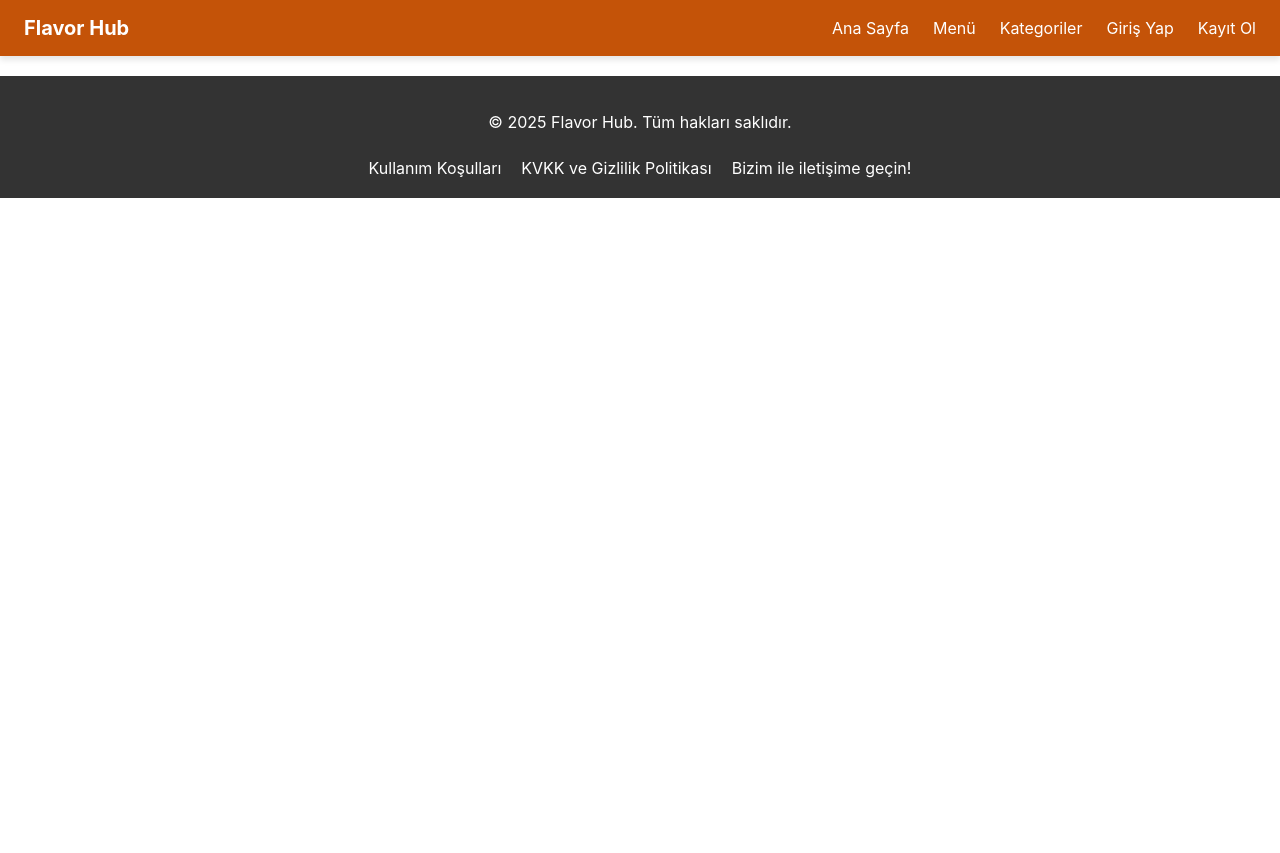
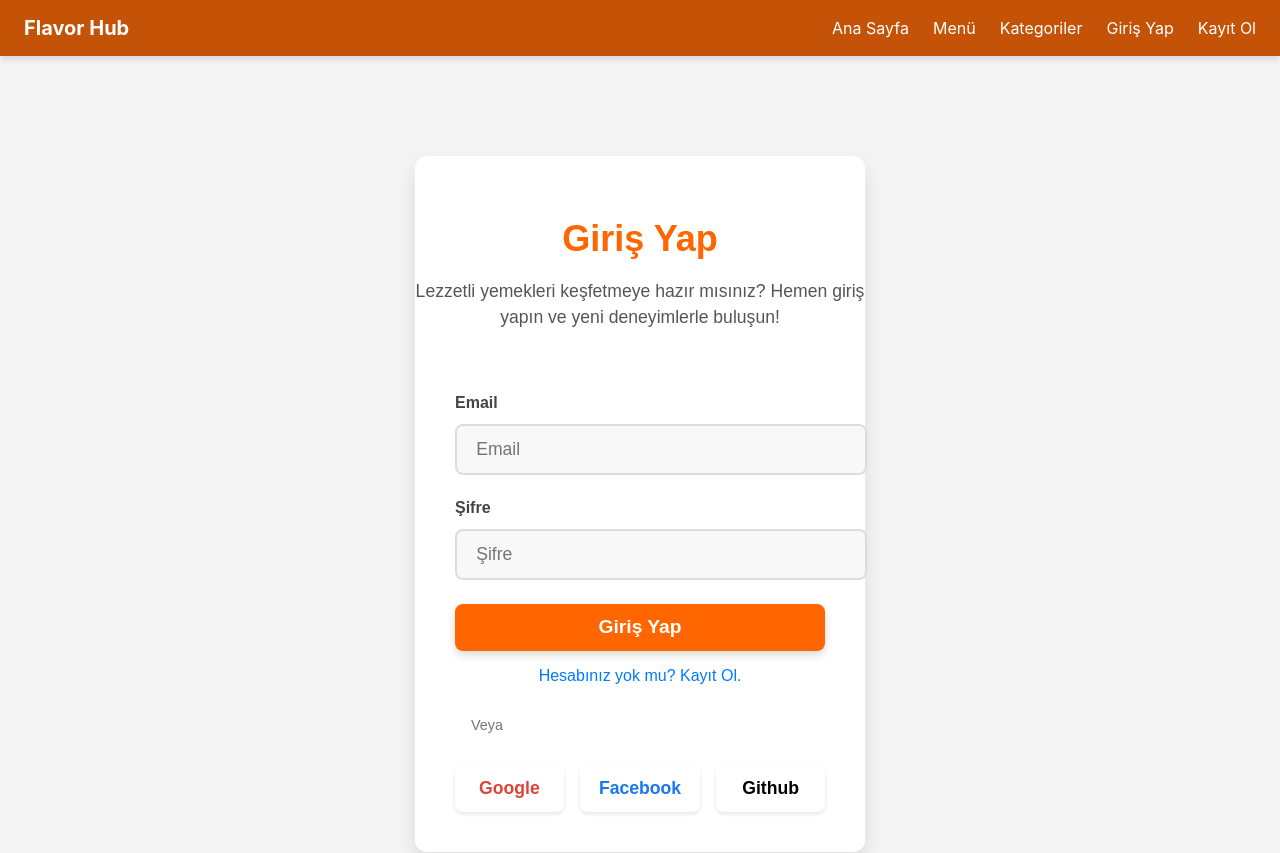
Before and after one commit to hikmetsuicmez/flavor-hub-app, a React (Create React App) app in the folder flavorhub-frontend-react/: page /login in a window 1280 px wide. Shown: the top 853 px of the page. Before the commit the page ends 800 px from the top, so only its background shows below. Built offline with nearby package versions, Linux system fonts and the light colour scheme.

Commit message:
add user login page: implement LoginPage component with form validation, error/success display, and social login buttons; update routing to include login path; refine social button labels in registration page

```diff
--- a/flavorhub-frontend-react/src/App.js
+++ b/flavorhub-frontend-react/src/App.js
@@ -2,6 +2,7 @@ import { BrowserRouter, Route, Routes } from "react-router-dom";
 import Navbar from "./components/common/Navbar";
 import Footer from "./components/common/Footer";
 import RegisterPage from "./components/auth/RegisterPage";
+import LoginPage from "./components/auth/LoginPage";
 
 function App() {
   return (
@@ -10,6 +11,8 @@ function App() {
       <div className="content">
         <Routes>
           <Route path="/register" element={<RegisterPage />} />
+          <Route path="/login" element={<LoginPage />} />
+
         </Routes>
       </div>
       <Footer />
--- /dev/null
+++ b/flavorhub-frontend-react/src/components/auth/LoginPage.jsx
@@ -0,0 +1,121 @@
+import { Link, useLocation, useNavigate } from "react-router-dom";
+import { useError } from "../common/ErrorDisplay";
+import { useState } from "react";
+import ApiService from "../../services/ApiService";
+
+const LoginPage = () => {
+
+    const { ErrorDisplay, SuccessDisplay, showError, showSuccess } = useError();
+    const navigate = useNavigate();
+    const { state } = useLocation();
+    const redirectPath = state?.from?.pathname || "/home";
+
+    const [formData, setFormData] = useState({
+
+        email: "",
+        password: "",
+    });
+
+    const handleChange = (e) => {
+        setFormData({ ...formData, [e.target.name]: e.target.value });
+    }
+
+    const handleSubmit = async (e) => {
+        e.preventDefault();
+
+        if (
+            !formData.email || !formData.password) {
+            showError("Email ve şifre alanlarını doldurunuz.");
+            return;
+        }
+        const loginData = {
+            email: formData.email,
+            password: formData.password,
+        };
+
+        try {
+            const response = await ApiService.loginUser(loginData);
+            if (response.statusCode === 200) {
+                ApiService.saveToken(response.data.token);
+                ApiService.saveRole(response.data.roles);
+                showSuccess("Giriş başarılı! Yönlendiriliyorsunuz...");
+                setTimeout(() => {
+                    navigate(redirectPath, { replace: true });
+                }, 1000);
+            } else {
+                showError(response.message);
+            }
+
+        } catch (error) {
+            showError(error.response?.data?.message || error.message);
+        }
+    };
+
+    return (
+        <div className="login-page-food">
+
+            <ErrorDisplay />
+            <SuccessDisplay />
+            <div className="login-card-food">
+
+                <div className="login-header-food">
+                    <h2 className="login-title-food">Giriş Yap</h2>
+                    <p className="login-description-food">Lezzetli yemekleri keşfetmeye hazır mısınız? Hemen giriş yapın ve yeni deneyimlerle buluşun!</p>
+                </div>
+
+                <div className="login-content-food">
+                    <form className="login-form-food" onSubmit={handleSubmit}>
+                        <div className="login-form-group">
+                            <label htmlFor="email" className="login-label-food">Email</label>
+                            <input
+                                type="email"
+                                id="email"
+                                name="email"
+                                value={formData.email}
+                                onChange={handleChange}
+                                required
+                                placeholder="Email"
+                                className="login-input-food"
+                            />
+                        </div>
+                        <div className="login-form-group">
+                            <label htmlFor="password" className="login-label-food">Şifre</label>
+                            <input
+                                type="password"
+                                id="password"
+                                name="password"
+                                value={formData.password}
+                                onChange={handleChange}
+                                required
+                                placeholder="Şifre"
+                                className="login-input-food"
+                            />
+                        </div>
+                        <div>
+                            <button type="submit" className="login-button-food">
+                                Giriş Yap
+                            </button>
+                        </div>
+                        <div className="already">
+                            <Link to="/register" className="register-link-food">
+                                Hesabınız yok mu? Kayıt Ol.
+                            </Link>
+                        </div>
+                    </form>
+                    <div className="login-social-food">
+                        <div className="login-separator-food">
+                            <span className="login-separator-text-food">Veya</span>
+                        </div>
+                        <div className="login-social-buttons-food">
+                            <button className="login-social-button-food login-social-google-food">Google</button>
+                            <button className="login-social-button-food login-social-facebook-food">Facebook</button>
+                            <button className="login-social-button-food login-social-github-food">Github</button>
+                        </div>
+                    </div>
+                </div>
+            </div>
+        </div>
+    )
+}
+
+export default LoginPage;
--- a/flavorhub-frontend-react/src/components/auth/RegisterPage.jsx
+++ b/flavorhub-frontend-react/src/components/auth/RegisterPage.jsx
@@ -183,21 +183,10 @@ const RegisterPage = () => {
                         </div>
 
                         <div className="register-social-buttons-foods">
-                            <button className="register-social-button-food register-social-google-food">
-                                <i className="fab fa-google"></i>
-                                Google ile Giriş Yap
-                            </button>
-                            <button className="register-social-button-food register-social-facebook-food">
-                                <i className="fab fa-facebook"></i>
-                                Facebook ile Giriş Yap
-                            </button>
-                            <button className="register-social-button-food register-social-github-food">
-                                <i className="fab fa-github"></i>
-                                Github ile Giriş Yap
-                            </button>
-
+                            <button className="register-social-button-food register-social-google-food">Google</button>
+                            <button className="register-social-button-food register-social-facebook-food">Facebook</button>
+                            <button className="register-social-button-food register-social-github-food">Github</button>
                         </div>
-
                     </div>
                 </div>
             </div>
```
